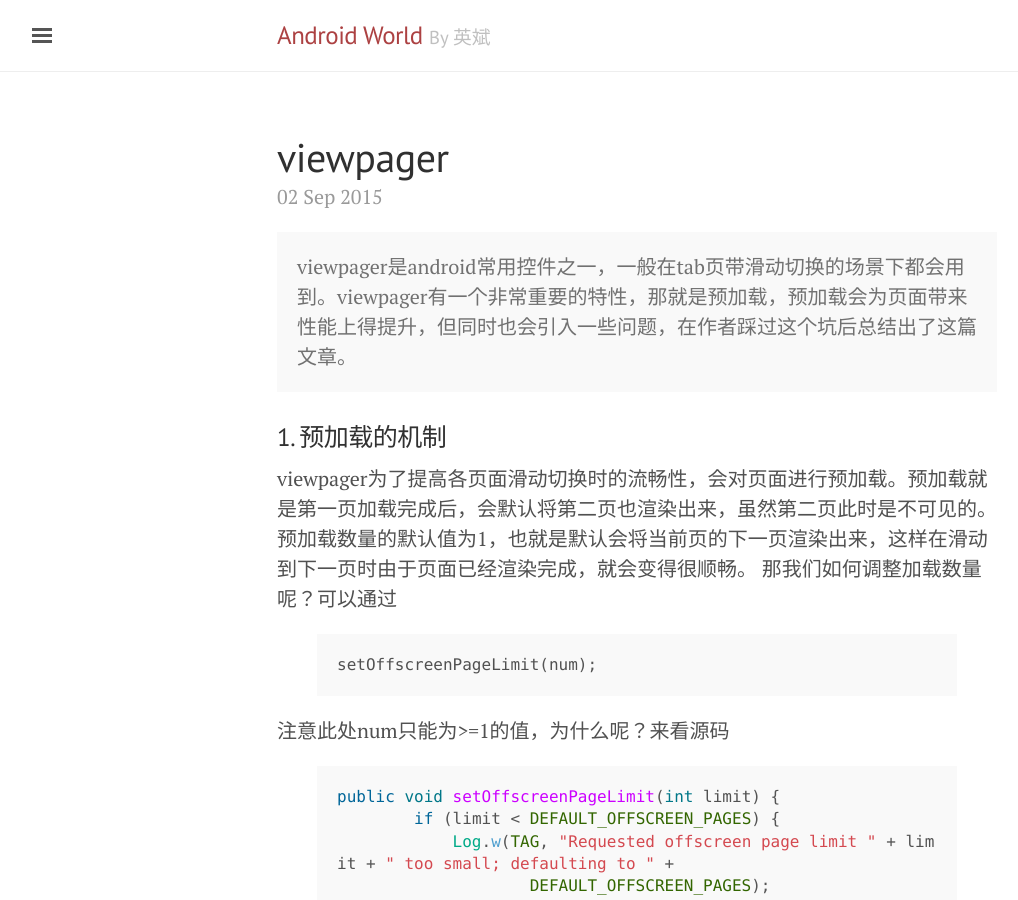
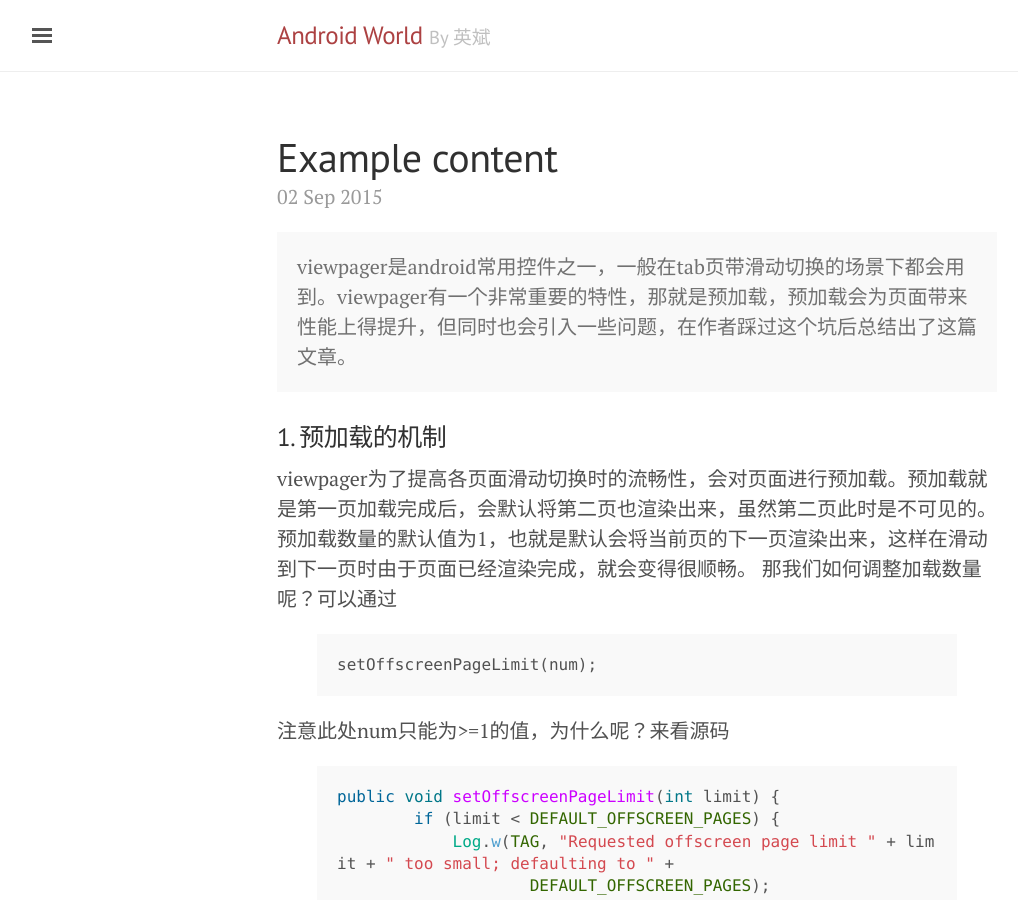
Before and after one commit to killermyth/killermyth.github.io, a Jekyll site: the page built from _posts/2015-09-02-viewpager预加载详解.markdown, in a window 1280 px wide and 900 px high. Shown: the whole window, without its empty margins (3-1021 px from the left). Built offline with Jekyll 4.4.1, drawn with Linux system fonts in a browser that asks for light colours.

Commit message:
new post

```diff
--- a/_posts/2015-09-02-viewpager预加载详解.markdown
+++ b/_posts/2015-09-02-viewpager预加载详解.markdown
@@ -1,11 +1,13 @@
 ---
 layout: post
-title: viewpager
+title: Example content
 ---
+
 
 <div class="message">
 viewpager是android常用控件之一，一般在tab页带滑动切换的场景下都会用到。viewpager有一个非常重要的特性，那就是预加载，预加载会为页面带来性能上得提升，但同时也会引入一些问题，在作者踩过这个坑后总结出了这篇文章。
 </div>
+
 
 ### 1. 预加载的机制
 viewpager为了提高各页面滑动切换时的流畅性，会对页面进行预加载。预加载就是第一页加载完成后，会默认将第二页也渲染出来，虽然第二页此时是不可见的。预加载数量的默认值为1，也就是默认会将当前页的下一页渲染出来，这样在滑动到下一页时由于页面已经渲染完成，就会变得很顺畅。
```
